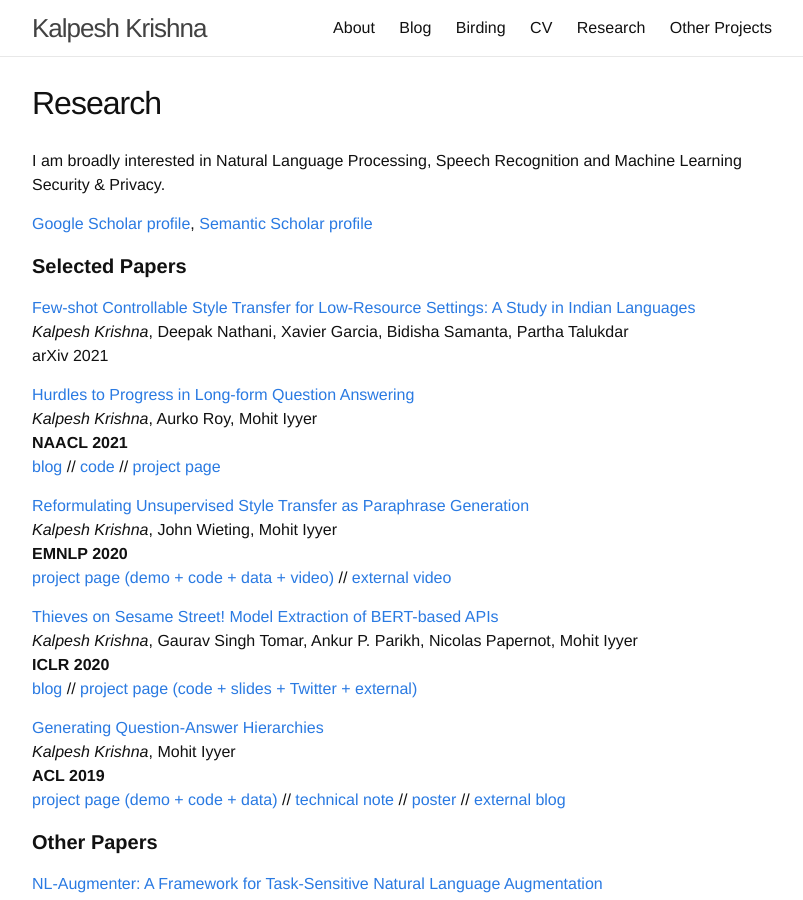
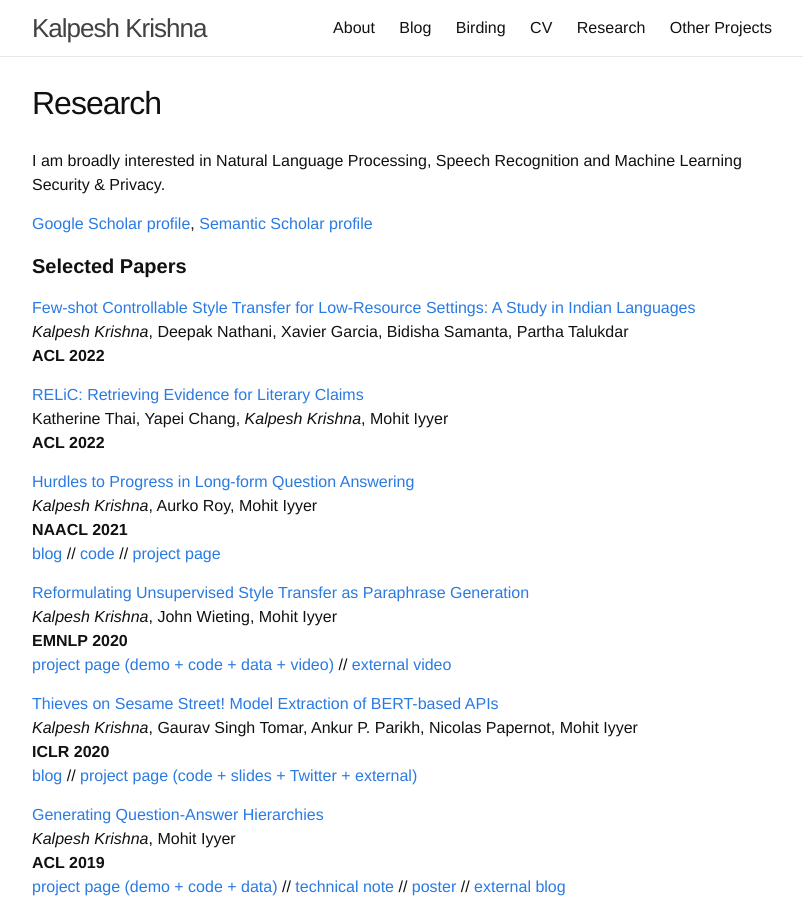
Before and after one commit to martiansideofthemoon/martiansideofthemoon.github.io, a Jekyll site: the page built from _pages/research.md, in a window 1280 px wide and 900 px high. Shown: the whole window, without its empty margins (238-1041 px from the left). Built offline with Jekyll 4.4.1, drawn with Linux system fonts in a browser that asks for light colours; comment, search, counter and statistics services are not loaded.

Commit message:
Update research.md

```diff
--- a/_pages/research.md
+++ b/_pages/research.md
@@ -12,7 +12,11 @@ I am broadly interested in Natural Language Processing, Speech Recognition and M
 
 [Few-shot Controllable Style Transfer for Low-Resource Settings: A Study in Indian Languages](https://arxiv.org/abs/2110.07385)
 *Kalpesh Krishna*, Deepak Nathani, Xavier Garcia, Bidisha Samanta, Partha Talukdar
-arXiv 2021
+**ACL 2022**
+
+[RELiC: Retrieving Evidence for Literary Claims](https://openreview.net/forum?id=xcelRQScTjP)
+Katherine Thai, Yapei Chang, *Kalpesh Krishna*, Mohit Iyyer
+**ACL 2022**
 
 [Hurdles to Progress in Long-form Question Answering](https://arxiv.org/abs/2103.06332)
 *Kalpesh Krishna*, Aurko Roy, Mohit Iyyer
```
